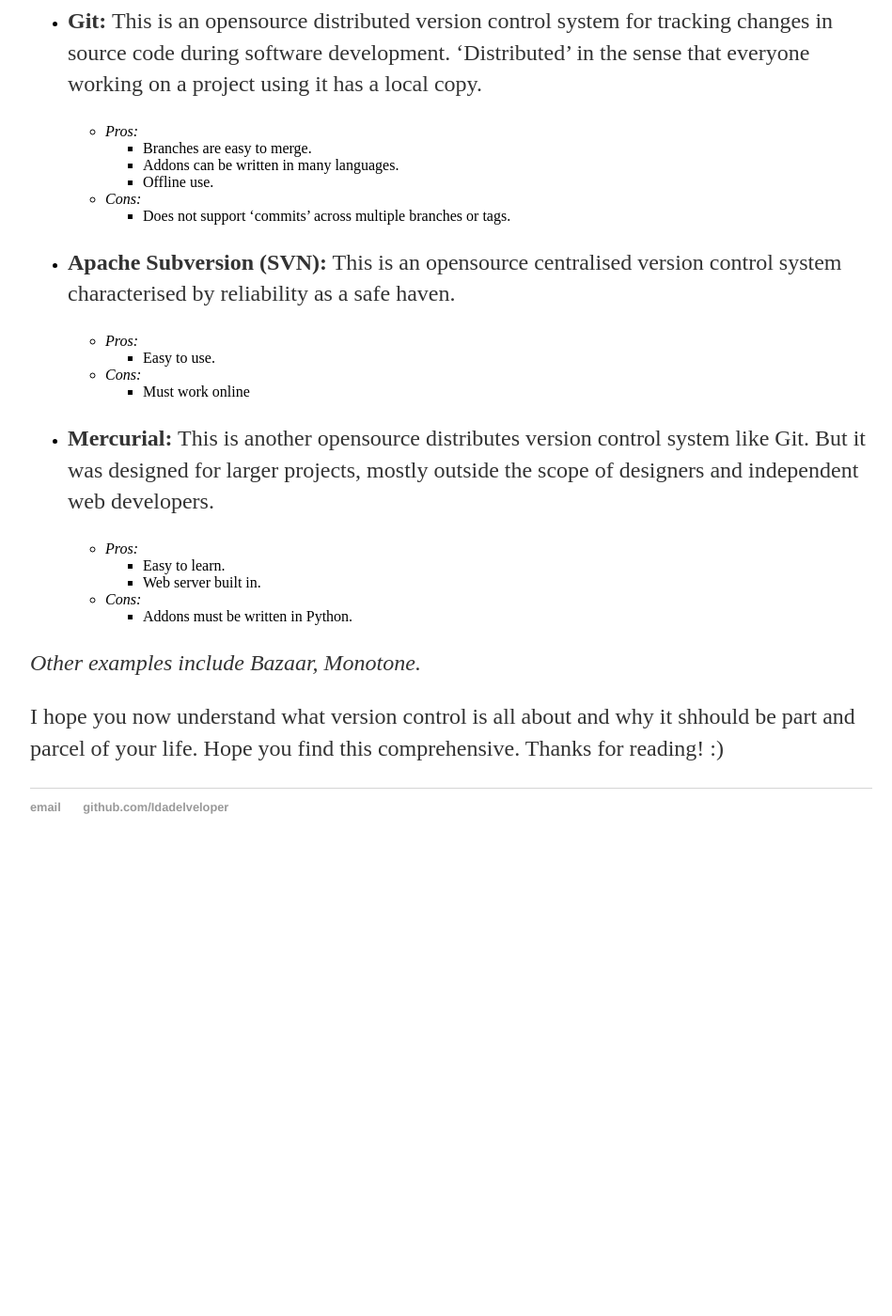
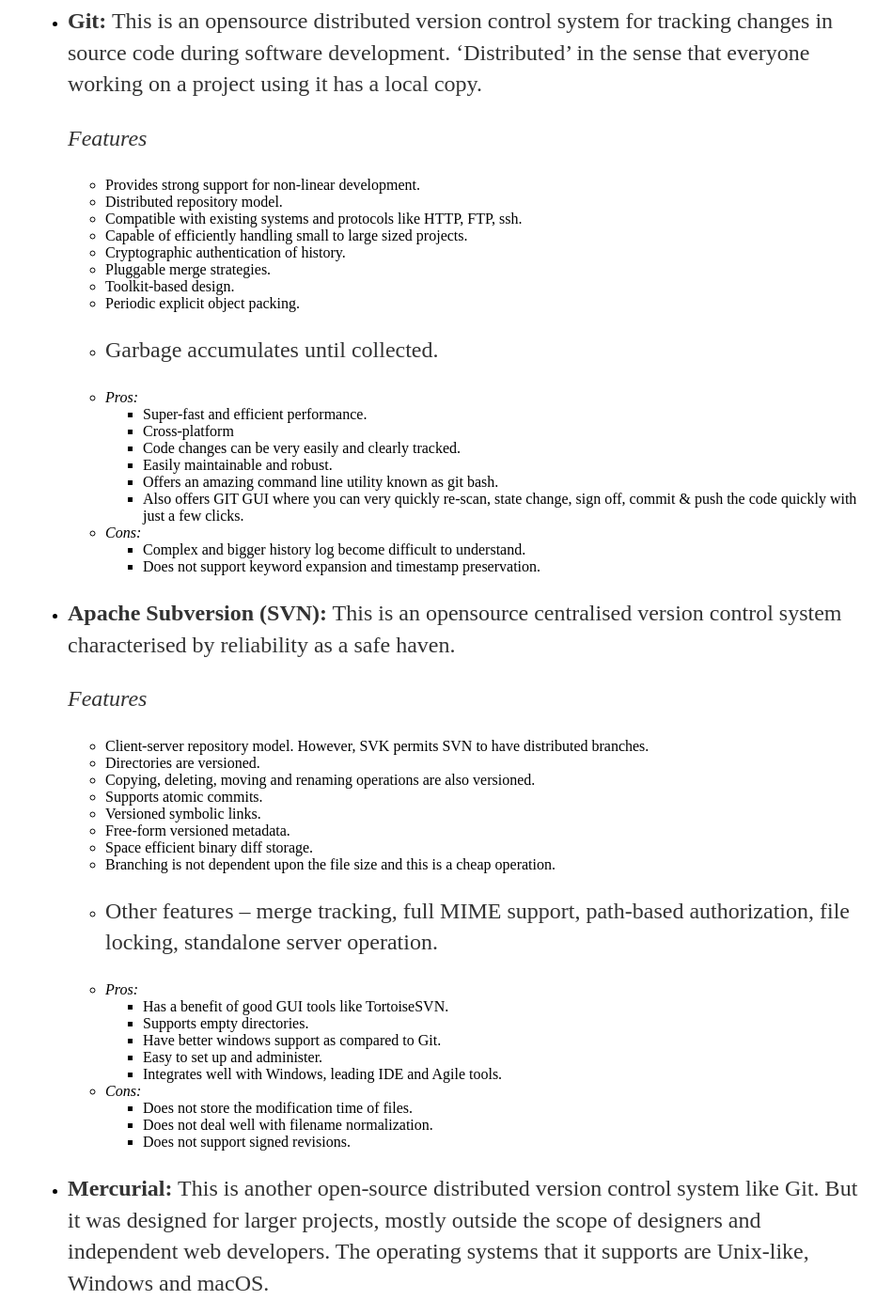
Before and after one commit to Idadelveloper/Idadelveloper.github.io, a Jekyll site: the page built from _posts/2020-04-10-about-version-control.md, in a window 1280 px wide and 1400 px high, scrolled down 2973 px. Shown: the whole window at 94% size, without its empty margins (160-1109 px from the left). Built offline with Jekyll 4.4.1, drawn with Linux system fonts in a browser that asks for light colours; before the commit the page ends 3899 px from its top, so only the background shows below that; some of the changed text lies outside the part shown.

Commit message:
Update 2020-04-10-about-version-control.md

```diff
--- a/_posts/2020-04-10-about-version-control.md
+++ b/_posts/2020-04-10-about-version-control.md
@@ -32,29 +32,122 @@
 
 * **Git:**  This is an opensource distributed version control system for tracking changes in source code during software development. 'Distributed' in the sense that everyone working on a project using it has a local copy.
 
+  *Features*
+    * Provides strong support for non-linear development.
+    * Distributed repository model.
+    * Compatible with existing systems and protocols like HTTP, FTP, ssh.
+    * Capable of efficiently handling small to large sized projects.
+    * Cryptographic authentication of history.
+    * Pluggable merge strategies.
+    * Toolkit-based design.
+    * Periodic explicit object packing.
+    * Garbage accumulates until collected.
+
   * *Pros:*
-    * Branches are easy to merge.
-    * Addons can be written in many languages.
-    * Offline use.
+    * Super-fast and efficient performance.
+    * Cross-platform
+    * Code changes can be very easily and clearly tracked.
+    * Easily maintainable and robust.
+    * Offers an amazing command line utility known as git bash.
+    * Also offers GIT GUI where you can very quickly re-scan, state change, sign off, commit & push the code quickly with just a few clicks.
   * *Cons:*
-    * Does not support 'commits' across multiple branches or tags.
+    * Complex and bigger history log become difficult to understand.
+    * Does not support keyword expansion and timestamp preservation.
 
 * **Apache Subversion (SVN):** This is an opensource centralised version control system characterised by reliability as a safe haven.
 
-  * *Pros:*
-    * Easy to use.
-  * *Cons:*
-    * Must work online
-
-* **Mercurial:** This is another opensource distributes version control system like Git. But it was designed for larger projects, mostly outside the scope of designers and independent web developers.
+  *Features*
+    * Client-server repository model. However, SVK permits SVN to have distributed branches.
+    * Directories are versioned.
+    * Copying, deleting, moving and renaming operations are also versioned.
+    * Supports atomic commits.
+    * Versioned symbolic links.
+    * Free-form versioned metadata.
+    * Space efficient binary diff storage.
+    * Branching is not dependent upon the file size and this is a cheap operation.
+    * Other features – merge tracking, full MIME support, path-based authorization, file locking, standalone server operation.
 
   * *Pros:*
-    * Easy to learn.
-    * Web server built in.
+    * Has a benefit of good GUI tools like TortoiseSVN.
+    * Supports empty directories.
+    * Have better windows support as compared to Git.
+    * Easy to set up and administer.
+    * Integrates well with Windows, leading IDE and Agile tools.
   * *Cons:*
-    * Addons must be written in Python.
+    * Does not store the modification time of files.
+    * Does not deal well with filename normalization.
+    * Does not support signed revisions.
 
-*Other examples include Bazaar, Monotone.*
+* **Mercurial:** This is another open-source distributed version control system like Git. But it was designed for larger projects, mostly outside the scope of designers and independent web developers. The operating systems that it supports are Unix-like, Windows and macOS.
+
+  *Features*
+    * High performance and scalability.
+    * Advanced branching and merging capabilities.
+    * Fully distributed collaborative development.
+    * Decentralized
+    * Handles both plain text and binary files robustly.
+    * Possesses an integrated web interface.
+
+  * *Pros:*
+    * Fast and powerful
+    * Easy to learn
+    * Lightweight and portable.
+    * Conceptually simple
+  * *Cons:*
+    * All the add-ons must be written in Python.
+    * Partial checkouts are not allowed.
+    * Quite problematic when used with additional extensions..
+
+* **CVS:** It is yet another most popular revision control system. CVS has been the tool of choice for a long time.
+
+  *Features*
+    * Client-server repository model.
+    * Multiple developers might work on the same project parallelly.
+    * CVS client will keep the working copy of the file up-to-date and requires manual intervention only when an edit conflict occurs
+    * Keeps a historical snapshot of the project.
+    * Anonymous read access.
+    * ‘Update’ command to keep local copies up to date.
+    * Can uphold different branches of a project.
+    * Excludes symbolic links to avoid a security risk.
+    * Uses delta compression technique for efficient storage.
+
+  * *Pros:*
+    * Excellent cross-platform support.
+    * Robust and fully-featured command-line client permits powerful scripting
+    * Helpful support from vast CVS community
+    * Allows good web browsing of the source code repository
+    * It’s a very old, well known & understood tool.
+    * Suits the collaborative nature of the open-source world splendidly.
+
+  * *Cons:*
+    * No integrity checking for source code repository.
+    * Does not support atomic check-outs and commits.
+    * Poor support for distributed source control.
+    * Does not support signed revisions and merge tracking.
+
+ *  **Monotone:** Monotone, written in C++, is a tool for distributed revision control. The OS that it supports includes Unix, Linux, BSD, Mac OS X, and Windows.
+
+    *Features*
+      * Provides good support for internationalization and localization.
+      * Focuses on integrity over performance.
+      * Intended for distributed operations.
+      * Employs cryptographic primitives to track file revisions and authentications.
+      * Can import CVS projects.
+      * Uses a very efficient and robust custom protocol called netsync.
+
+     * *Pros:*
+        * Requires very low maintenance
+        * Good documentation
+        * Easy to learn
+        * Portable design
+        * Works great with branching and merging
+        * Stable GUI
+
+     * *Cons:*
+        * Performance issues observed for some operations, most visible was an initial pull.
+        * Can’t commit or checkout from behind the proxy (this is because of a non-HTTP protocol).
+
+*Other examples include Bazaar, TFS, VSTS.*
 
 I hope you now understand what version control is all about and why it shhould be part and parcel of your life. Hope you find this comprehensive.
 Thanks for reading! :)
```
